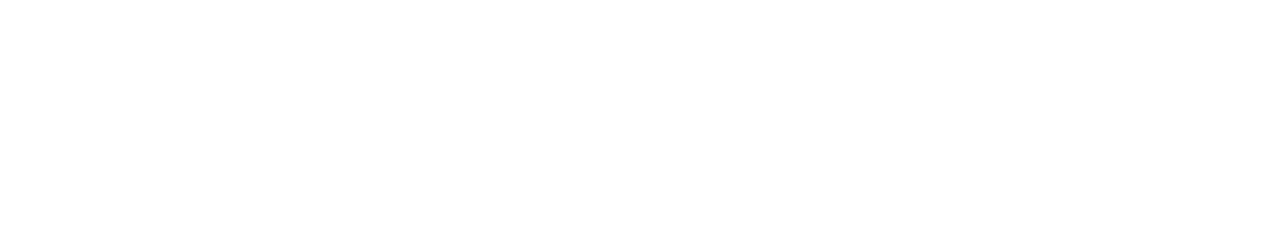
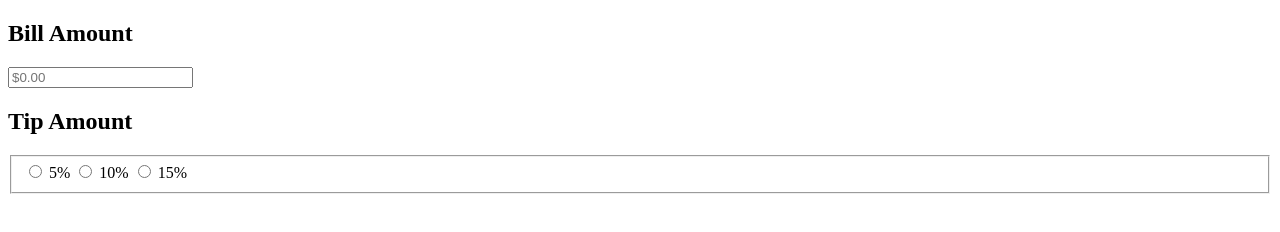
Before and after one commit to devisedweb/simple-tip-calculator, a plain HTML site: page index.html in a window 1280 px wide. Drawn offline with Linux system fonts and the light colour scheme.

Commit message:
Initial HTML structure

```diff
--- a/index.html
+++ b/index.html
@@ -3,7 +3,36 @@
   <head>
     <meta charset="UTF-8" />
     <meta name="viewport" content="width=device-width, initial-scale=1.0" />
-    <title>Document</title>
+    <title>Simple Tip Calculator</title>
   </head>
-  <body></body>
+  <body>
+    <main>
+      <div>
+        <h2>Bill Amount</h2>
+        <input type="text" placeholder="$0.00" id="bill-input" />
+
+        <h2>Tip Amount</h2>
+        <fieldset>
+          <label for="">
+            <input type="radio" name="tip" value="5" id="tip-5" />
+            5%
+          </label>
+
+          <label for="">
+            <input type="radio" name="tip" value="10" id="tip-10" />
+            10%
+          </label>
+
+          <label for="">
+            <input type="radio" name="tip" value="15" id="tip-15" />
+            15%
+          </label>
+        </fieldset>
+      </div>
+
+      <div>
+        <p id="total"></p>
+      </div>
+    </main>
+  </body>
 </html>
```
